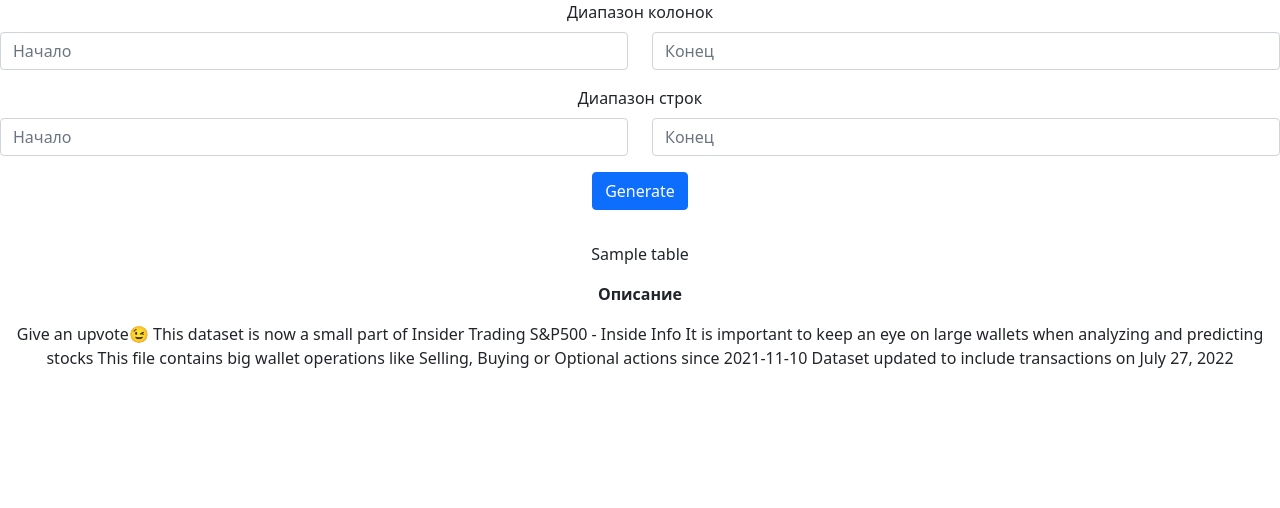
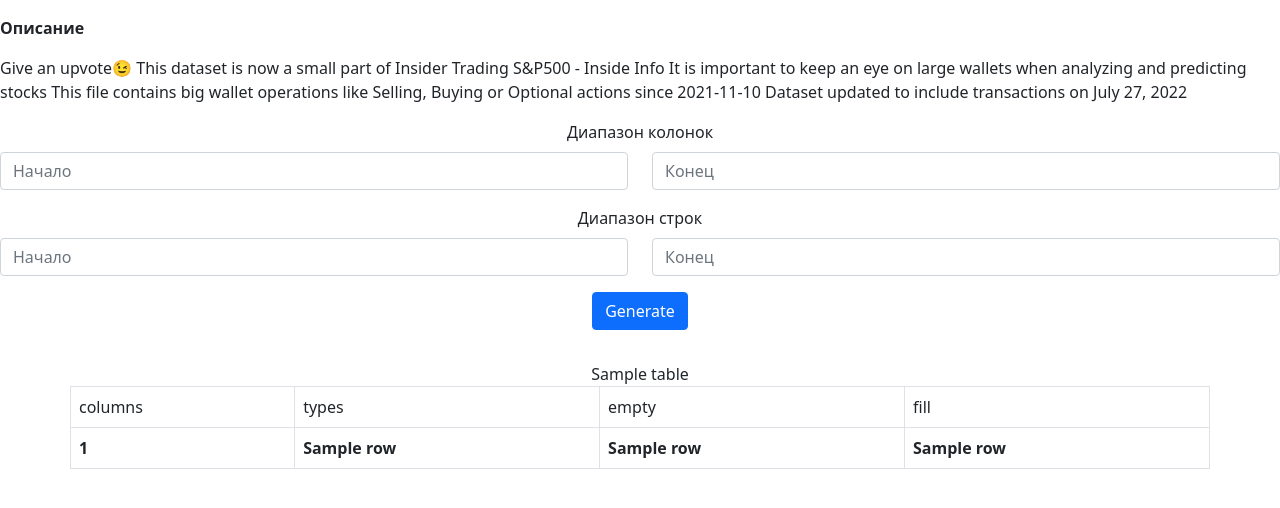
Before and after one commit to keyssen/MII, a Flask app: template templates/index.html in a window 1280 px wide. Shown: the top 508 px of the page. Run offline with Flask 3, Linux system fonts and the light colour scheme; the template is opened without the code that fills it: most values are stand-ins (such as "Sample title", 1, 10 or a date in 2020).

Commit message:
Corrected lab

```diff
--- a/app.py
+++ b/app.py
@@ -1,43 +1,27 @@
 from flask import Flask, render_template, request
 import pandas as pd
-import numpy as np
+
 app = Flask(__name__)
+df = pd.read_csv('TSLA.csv')
 
 def get_column_description(df):
-    print(df.describe())
-    result = pd.DataFrame({'types': df.dtypes,'empty': df.isnull().sum(), 'fill': df.notnull().sum()})
-    return result
+    result = pd.DataFrame({'columns': df.columns, 'types': df.dtypes,'empty': df.isnull().sum(), 'fill': df.notnull().sum()})
+    list = result.values.tolist()
+    list.sort(key = lambda x:x[0])
+    return list
+
 @app.route('/', methods=['GET', 'POST'])
 def table():
-    params = {
-        "data": table,
-        "start_index": 0
-    }
-
-    df = pd.read_csv('TSLA.csv')
-    # length = df.shape
-    # print(df.shape[0]) # строк
-    # print(df.shape[1])  # столбцов
-
-
     column_descriptions = get_column_description(df)
-
-    types = df.dtypes
-    df.describe()
     if request.method == "POST":
         minCol = int(request.form["minCol"])
         maxCol = int(request.form["maxCol"])
         minRow = int(request.form["minRow"])
         maxRow = int(request.form["maxRow"])
-        return render_template('index.html', tables=[df.iloc[minRow:maxRow+1, minCol-1:maxCol].to_html(classes="container table"),
-        column_descriptions.to_html(classes="container table")])
+        return render_template('index.html', tables=[
+            df.iloc[minRow:maxRow + 1, minCol - 1:maxCol].to_html(classes="container table table-bordered mystyle")],column_descriptions=column_descriptions)
     else:
-        return render_template('index.html', tables=[df.to_html(classes="container table"),
-        column_descriptions.to_html(classes="container table")])
-
-@app.route('/about')
-def about():
-    return "about"
+        return render_template('index.html', tables=[df.iloc[0:15, 0:9].to_html(classes="container table table-bordered mystyle")], column_descriptions=column_descriptions)
 
 if __name__ == "__main__":
     app.run(debug=True, host="localhost", port=int("5000"))
--- /dev/null
+++ b/static/index.css
@@ -0,0 +1,2 @@
+.mystyle tr {
+   text-align: start !important;
--- a/templates/index.html
+++ b/templates/index.html
@@ -5,10 +5,15 @@
     <meta name="viewport"
           content="width=device-width, user-scalable=no, initial-scale=1.0, maximum-scale=1.0, minimum-scale=1.0">
     <meta http-equiv="X-UA-Compatible" content="ie=edge">
+    <link rel="stylesheet" type="text/css" href="{{ url_for( 'static', filename='index.css', v=1)}}">
     <link href="https://cdn.jsdelivr.net/npm/bootstrap@5.0.2/dist/css/bootstrap.min.css" rel="stylesheet" integrity="sha384-EVSTQN3/azprG1Anm3QDgpJLIm9Nao0Yz1ztcQTwFspd3yD65VohhpuuCOmLASjC" crossorigin="anonymous">
     <title>Document</title>
 </head>
 <body>
+        <p>
+            <p class="mystyle" style="font-weight: 700">Описание</p>
+        Give an upvote😉 This dataset is now a small part of Insider Trading S&P500 - Inside Info It is important to keep an eye on large wallets when analyzing and predicting stocks This file contains big wallet operations like Selling, Buying or Optional actions since 2021-11-10 Dataset updated to include transactions on July 27, 2022
+        </p>
         <div align="center">
             <form method="post" enctype="multipart/form-data">
                 <div class="mb-3">
@@ -37,14 +42,27 @@
                     <button type="submit" class="btn btn-primary mb-3">Generate</button>
                 </div>
             </form>
-            {% for table in tables %}
+            <div class="">
+                            {% for table in tables %}
             {{ table|safe }}
             {% endfor %}
-            <p>
-                <p style="font-weight: 700">Описание</p>
-            Give an upvote😉 This dataset is now a small part of Insider Trading S&P500 - Inside Info It is important to keep an eye on large wallets when analyzing and predicting stocks This file contains big wallet operations like Selling, Buying or Optional actions since 2021-11-10 Dataset updated to include transactions on July 27, 2022
-            </p>
-
+            </div>
+            <table class="container table table-bordered mystyle">
+              <tr>
+                <td>columns</td>
+                <td>types</td>
+                <td>empty</td>
+                <td>fill</td>
+              </tr>
+                {% for row in column_descriptions %}
+                <tr>
+                <th>{{ row[0] }}</th>
+                <th>{{ row[1] }}</th>
+                <th>{{ row[2] }}</th>
+                <th>{{ row[3] }}</th>
+                </tr>
+                {% endfor %}
+            </table>
         </div>
     </body>
 </html>
```
